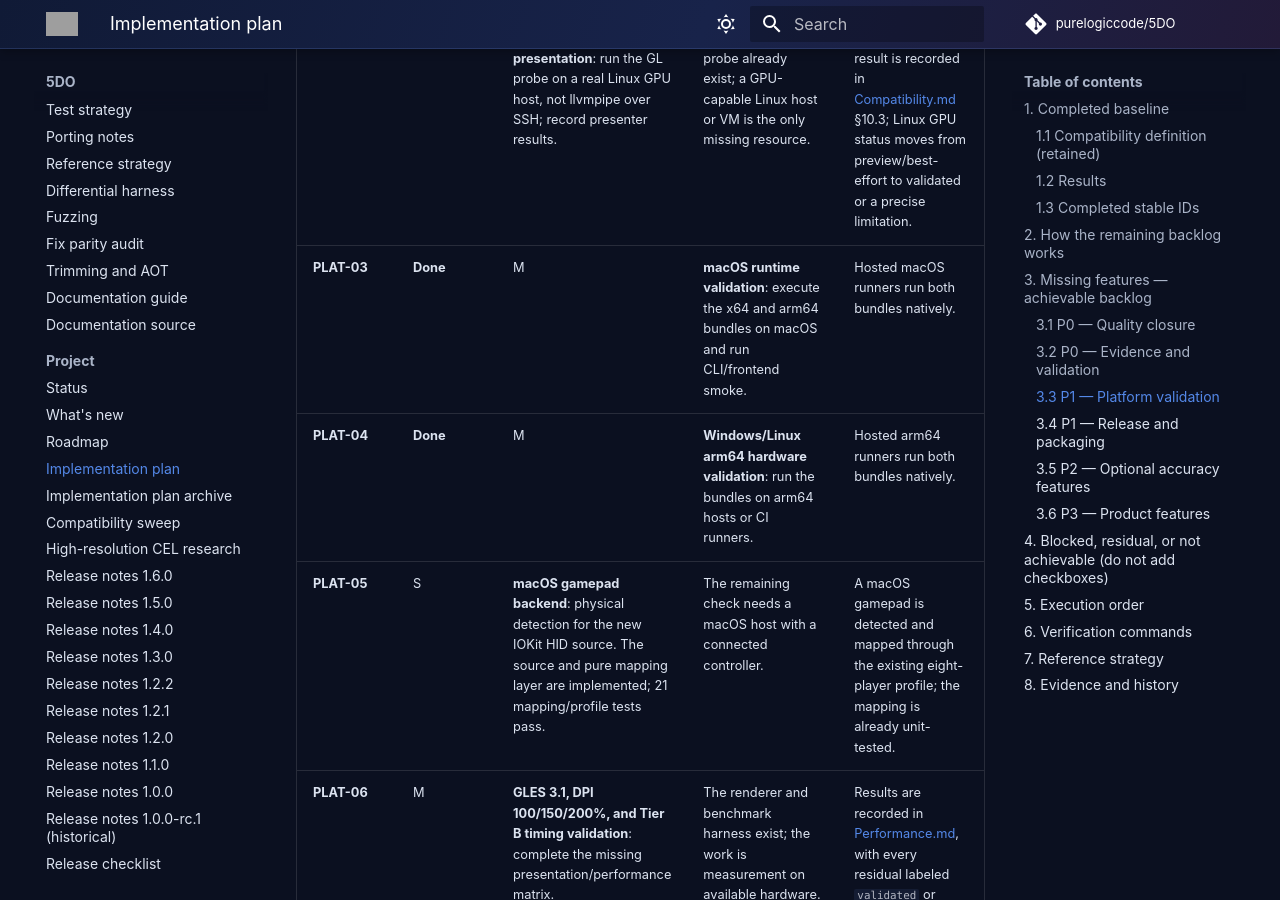
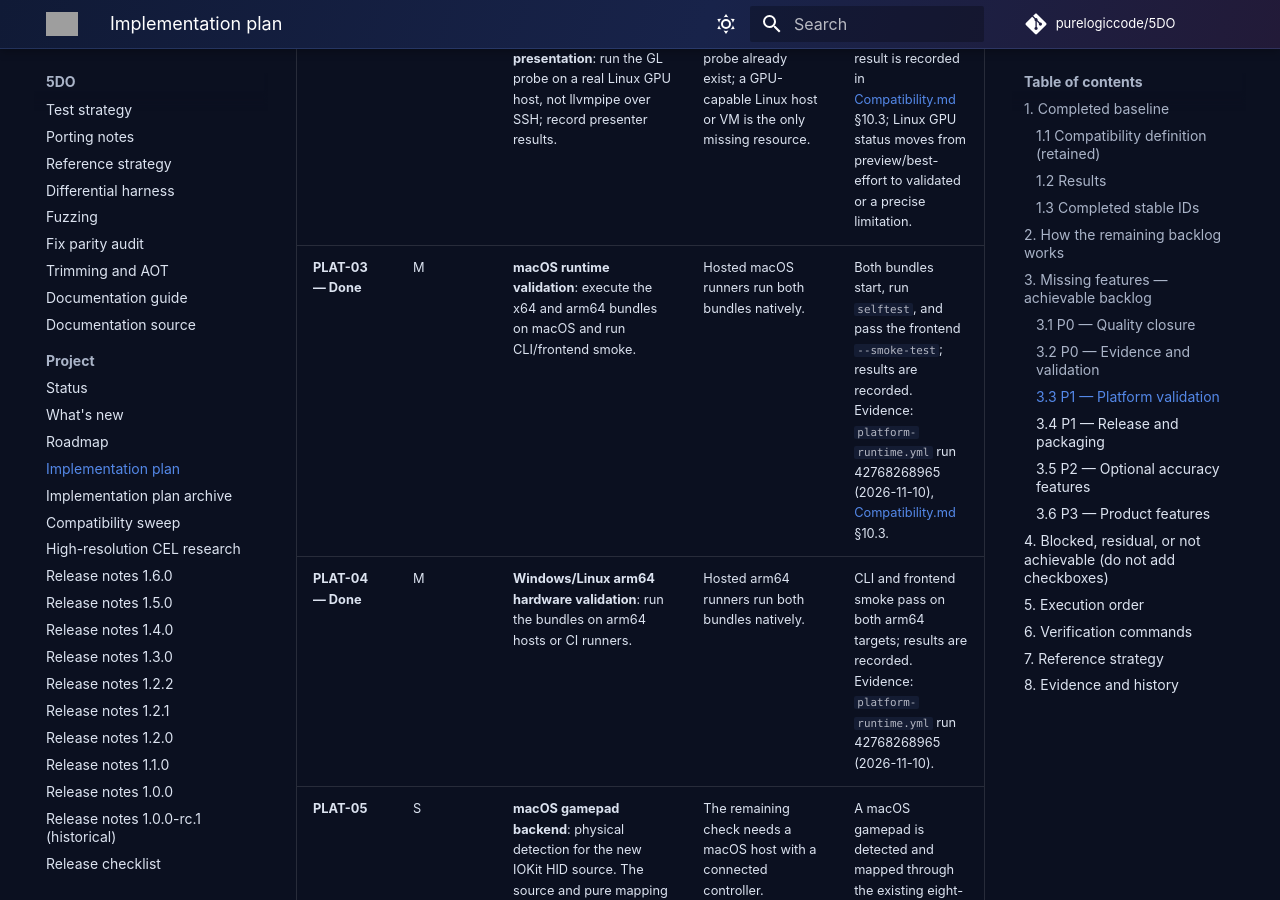
Before and after one commit to purelogiccode/5DO, an MkDocs documentation site: the page built from docs/ImplementationPlan.md, in a window 1280 px wide and 900 px high, scrolled down 5080 px. Built offline with MkDocs 1.6.1 and Material for MkDocs 9.7.7, drawn with Linux system fonts in a browser that asks for light colours; comment, search, counter and statistics services are not loaded; grey boxes are pictures that could not be loaded.

Commit message:
Fix the platform backlog table columns
Keep the PLAT-03/PLAT-04 status in the ID column so every row has the same five fields.

```diff
--- a/docs/ImplementationPlan.md
+++ b/docs/ImplementationPlan.md
@@ -122,8 +122,8 @@ and a linked capture for every promotion or documented limit.
 | ID | Effort | Missing work | Why it is achievable | Done when |
 |---|---|---|---|---|
 | **PLAT-02** | S | **Linux x64 GPU presentation**: run the GL probe on a real Linux GPU host, not llvmpipe over SSH; record presenter results. | The renderer and probe already exist; a GPU-capable Linux host or VM is the only missing resource. | A dated probe result is recorded in [Compatibility.md](Compatibility.md) §10.3; Linux GPU status moves from preview/best-effort to validated or a precise limitation. |
-| **PLAT-03** | **Done** | M | **macOS runtime validation**: execute the x64 and arm64 bundles on macOS and run CLI/frontend smoke. | Hosted macOS runners run both bundles natively. | Both bundles start, run `selftest`, and pass the frontend `--smoke-test`; results are recorded. Evidence: `platform-runtime.yml` run 42768268965 (2026-11-10), [Compatibility.md](Compatibility.md) §10.3. |
-| **PLAT-04** | **Done** | M | **Windows/Linux arm64 hardware validation**: run the bundles on arm64 hosts or CI runners. | Hosted arm64 runners run both bundles natively. | CLI and frontend smoke pass on both arm64 targets; results are recorded. Evidence: `platform-runtime.yml` run 42768268965 (2026-11-10). |
+| **PLAT-03 — Done** | M | **macOS runtime validation**: execute the x64 and arm64 bundles on macOS and run CLI/frontend smoke. | Hosted macOS runners run both bundles natively. | Both bundles start, run `selftest`, and pass the frontend `--smoke-test`; results are recorded. Evidence: `platform-runtime.yml` run 42768268965 (2026-11-10), [Compatibility.md](Compatibility.md) §10.3. |
+| **PLAT-04 — Done** | M | **Windows/Linux arm64 hardware validation**: run the bundles on arm64 hosts or CI runners. | Hosted arm64 runners run both bundles natively. | CLI and frontend smoke pass on both arm64 targets; results are recorded. Evidence: `platform-runtime.yml` run 42768268965 (2026-11-10). |
 | **PLAT-05** | S | **macOS gamepad backend**: physical detection for the new IOKit HID source. The source and pure mapping layer are implemented; 21 mapping/profile tests pass. | The remaining check needs a macOS host with a connected controller. | A macOS gamepad is detected and mapped through the existing eight-player profile; the mapping is already unit-tested. |
 | **PLAT-06** | M | **GLES 3.1, DPI 100/150/200%, and Tier B timing validation**: complete the missing presentation/performance matrix. | The renderer and benchmark harness exist; the work is measurement on available hardware. | Results are recorded in [Performance.md](Performance.md), with every residual labeled `validated` or `best-effort`. |
 | **PLAT-07** | S | **Done (2026-11-10).** Frontend NativeAOT audio validation: both 600 s soaks report 0 drops and 0 underruns. | CLI AOT and trimmed IL audio were already validated; the frontend AOT path is now validated too. | Evidence recorded in [Audio.md](Audio.md) §9. |
```
